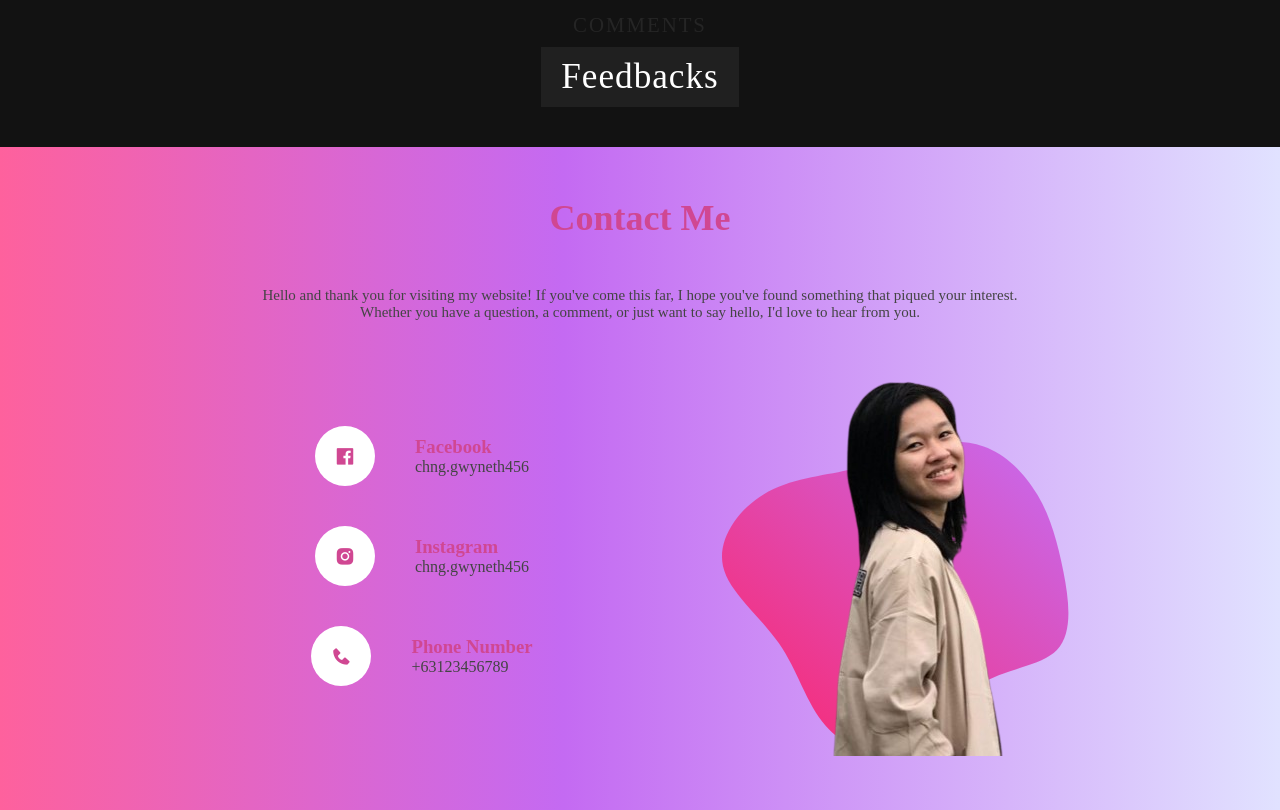
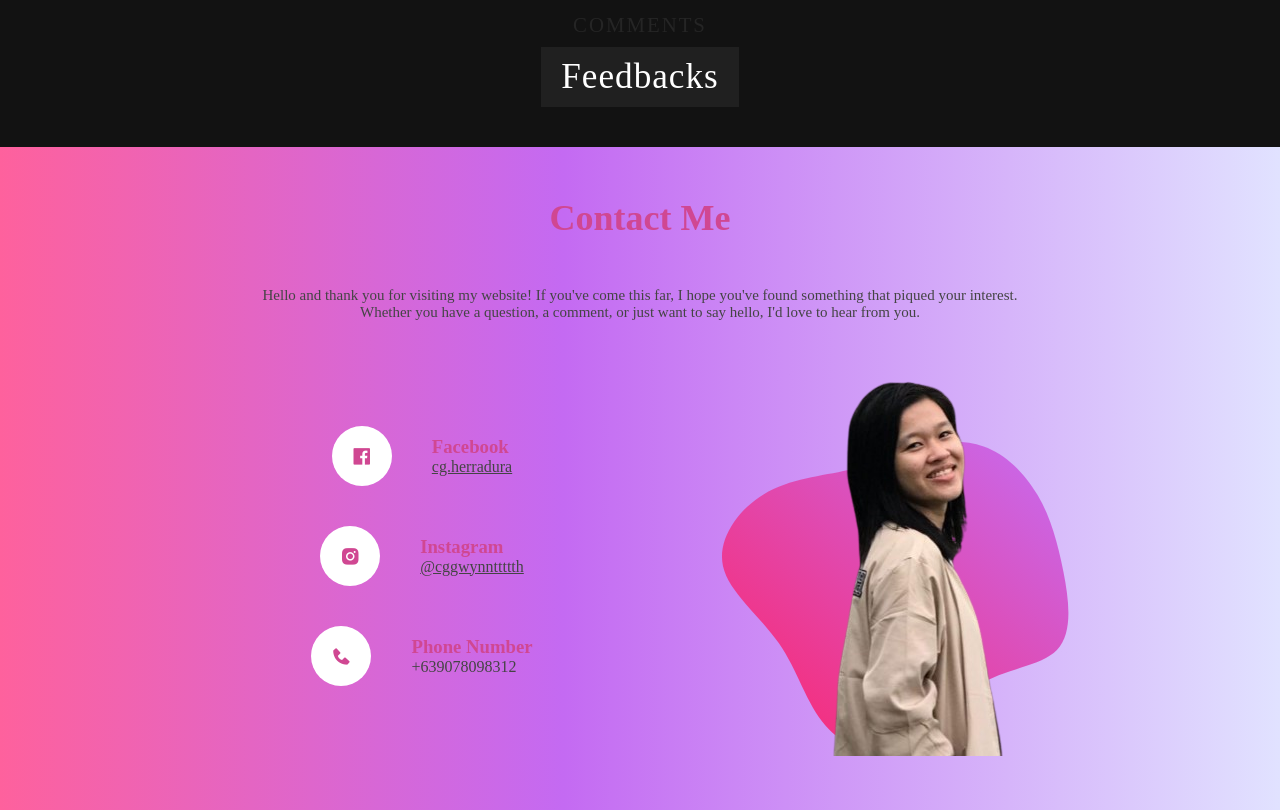
Before and after one commit to meruim/cheng, a website: page frontend/index.html in a window 1280 px wide. Shown: the part 2724-3534 px from the top of the page. Drawn offline with nearby package versions, Linux system fonts and the light colour scheme; no server answers; files whose address does not match are found by name.

Commit message:
fix contacts

```diff
--- a/frontend/index.html
+++ b/frontend/index.html
@@ -314,7 +314,9 @@
               </div>
               <div class="text">
                 <h3>Facebook</h3>
-                <p>chng.gwyneth456</p>
+                <a href="https://www.facebook.com/cg.herradura" target="_blank"
+                  >cg.herradura</a
+                >
               </div>
             </div>
             <div class="box" data-aos="fade-right" data-aos-delay="300">
@@ -323,7 +325,11 @@
               </div>
               <div class="text">
                 <h3>Instagram</h3>
-                <p>chng.gwyneth456</p>
+                <a
+                  href="https://www.instagram.com/cggwynnttttth"
+                  target="_blank"
+                  >@cggwynnttttth</a
+                >
               </div>
             </div>
             <div class="box" data-aos="fade-right" data-aos-delay="300">
@@ -332,7 +338,7 @@
               </div>
               <div class="text phone_text">
                 <h3>Phone Number</h3>
-                <p>+63123456789</p>
+                <p>+639078098312</p>
               </div>
             </div>
           </div>
```
